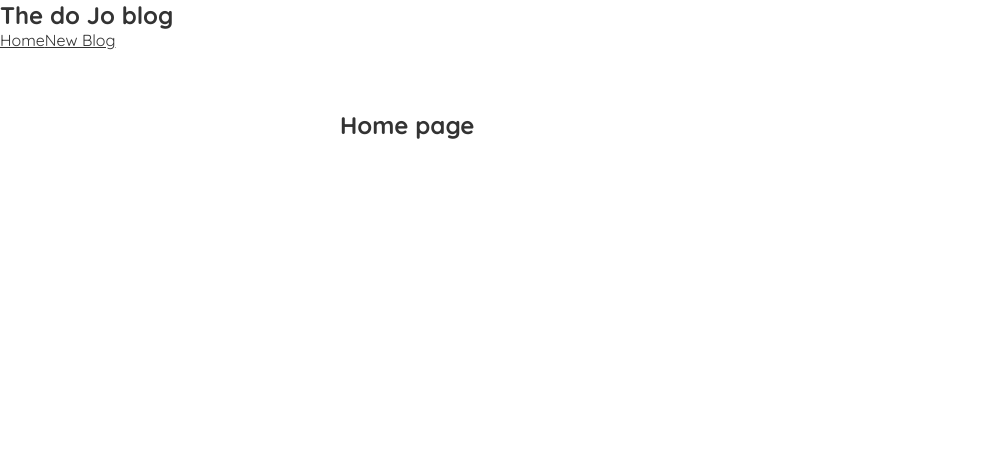
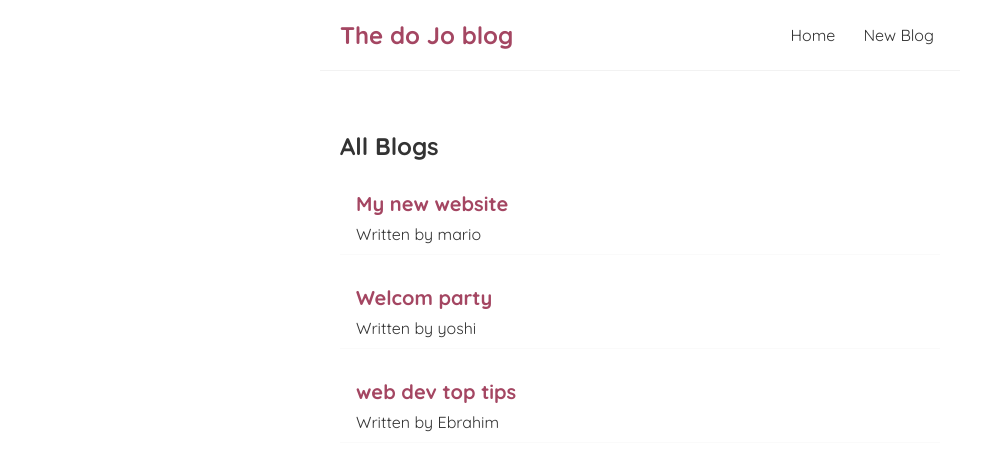
Before and after one commit to Ebrahim-78/react, a React (Create React App) app: page / in a window 1280 px wide. Shown: the top 470 px of the page, without its empty margins (0-995 px from the left). Built offline with nearby package versions, Linux system fonts and the light colour scheme.

Commit message:
finished lesson  11

```diff
--- /dev/null
+++ b/src/Blog-list.js
@@ -0,0 +1,16 @@
+const BlogList = ({blog,title}) => {
+
+    return (
+        <div className="blog-list">
+            <h2>{title}</h2>
+            {blog.map((blog) => (
+                <div className="blog-preview" key={blog.id}>
+                    <h2>{blog.title}</h2>
+                    <p>Written by {blog.auther} </p>
+                </div>
+            ))}
+        </div>
+    );
+}
+
+export default BlogList;
--- a/src/Home.js
+++ b/src/Home.js
@@ -1,7 +1,17 @@
+import { useState } from "react";
+import BlogList from "./Blog-list";
+
 const Home = () => {
+    // let name = 'mario'
+    const [blog, setBlogs] = useState([
+        {title: 'My new website', body:' lorem ispum',auther:'mario', id: 1},
+        {title: 'Welcom party', body:' lorem ispum',auther:'yoshi', id: 2},
+        {title: 'web dev top tips', body:' lorem ispum',auther:'Ebrahim', id:3},
+    ])
+
     return (
         <div className="home">
-            <h2>Home page</h2>
+        <BlogList blog={blog} title = "All Blogs" />
         </div>
     );
 }
--- a/src/Navbar.js
+++ b/src/Navbar.js
@@ -1,6 +1,6 @@
 const Navbar = () => {
     return (
-        <nav className="Navbar">
+        <nav className="navbar">
             <h1>The do Jo blog</h1>
             <div className="links">
                 <a href="/">Home</a>
--- a/src/index.css
+++ b/src/index.css
@@ -15,7 +15,7 @@
   border-bottom: 1px solid #f2f2f2;
 }
 .navbar h1 {
-  color: #ab7082;
+  color: #a44662;
 }
 .navbar .links {
   margin-left: auto;
@@ -26,10 +26,25 @@
   padding: 6px;
 }
 .navbar a:hover {
-  color: #f1356d;
+  color: #a44662;
 }
 .content {
   max-width: 600px;
   margin: 40px auto;
   padding: 20px;
 }
+
+/* blog previews / list */
+.blog-preview {
+  padding: 10px 16px;
+  margin: 20px 0;
+  border-bottom: 1px solid #fafafa;
+}
+.blog-preview:hover {
+  box-shadow: 1px 3px 5px rgba(0,0,0,0.1);
+}
+.blog-preview h2 {
+  font-size: 20px;
+  color: #a44662;
+  margin-bottom: 8px;
+}
```
